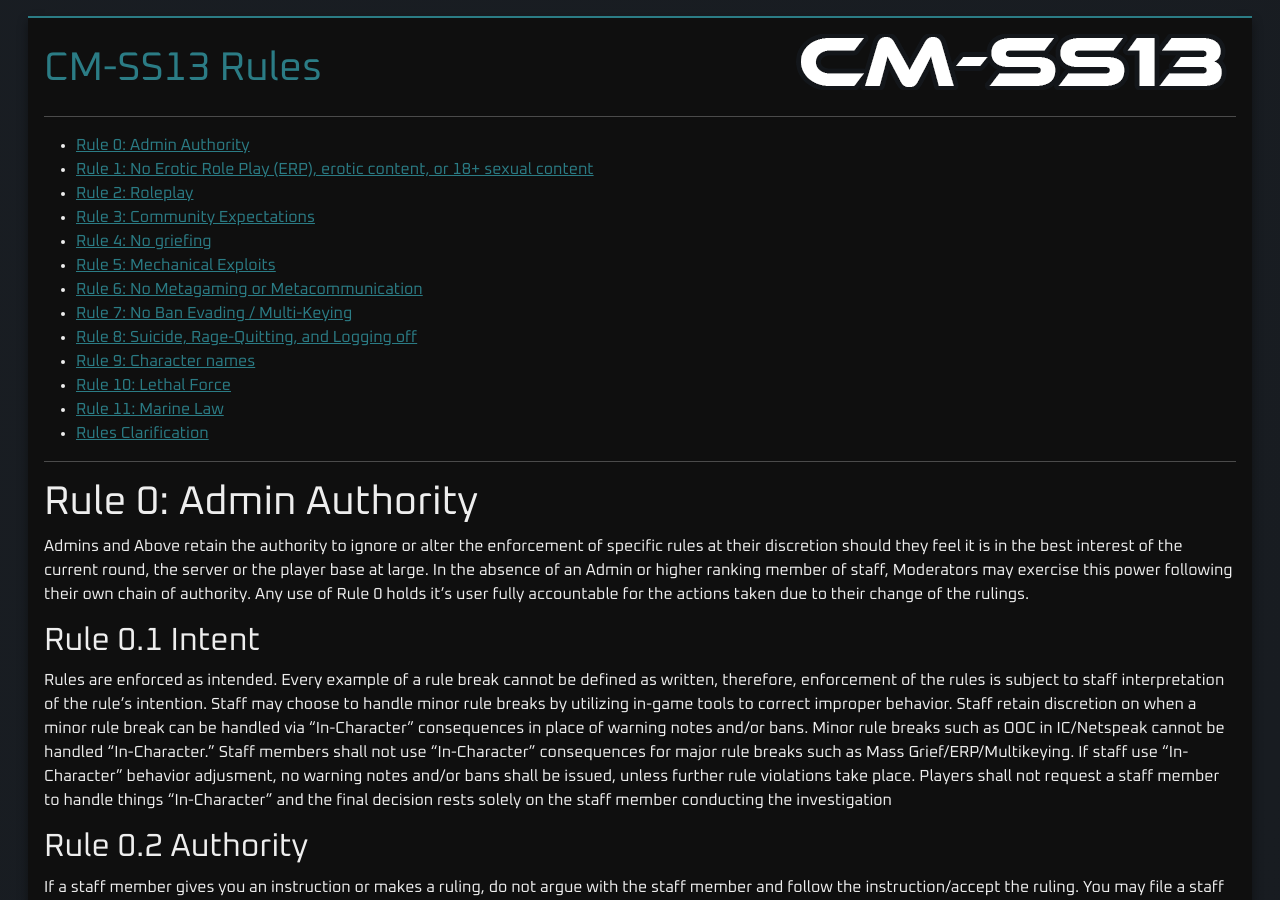
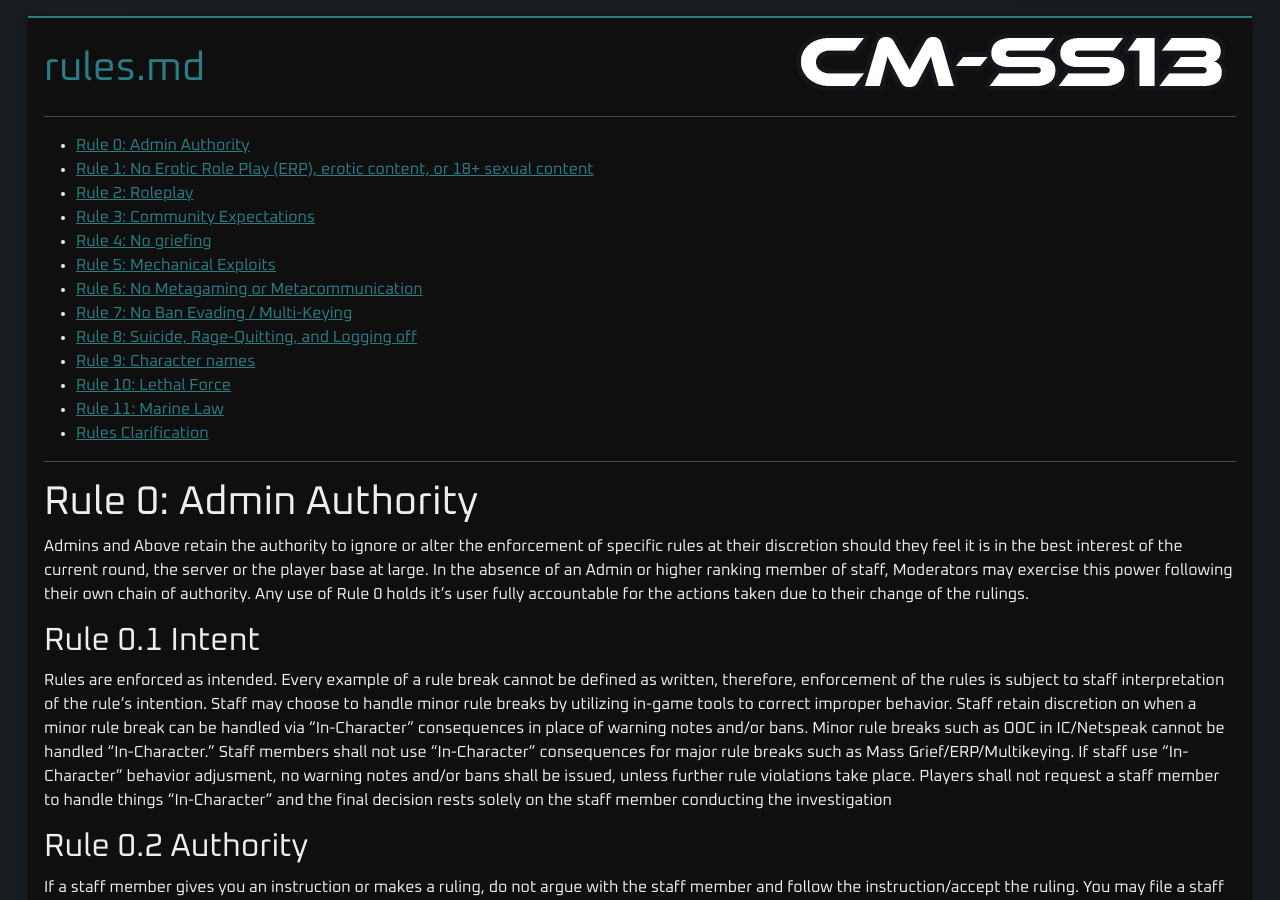
Before and after one commit to cmss13-devs/web, a Jekyll site: the page built from rules.md, in a window 1280 px wide and 900 px high. Built offline with Jekyll 4.4.1, drawn with Linux system fonts in a browser that asks for light colours.

Commit message:
policy is now generic

```diff
--- a/_layouts/rules.html
+++ b/_layouts/policy.html
@@ -12,7 +12,7 @@
     <script src="https://cdn.jsdelivr.net/npm/marked/marked.min.js"></script>
     <link href="https://cdn.jsdelivr.net/npm/bootstrap@5.3.0/dist/css/bootstrap.min.css" rel="stylesheet"
         integrity="sha384-9ndCyUaIbzAi2FUVXJi0CjmCapSmO7SnpJef0486qhLnuZ2cdeRhO02iuK6FUUVM" crossorigin="anonymous" />
-    <link href="../assets/rules-stylesheet.css" rel="stylesheet" />
+    <link href="{{ site.url }}/assets/rules-stylesheet.css" rel="stylesheet" />
     <meta name="viewport" content="width=device-width, initial-scale=1" />
     <title>CM-SS13 Rules</title>
 </head>
@@ -25,7 +25,7 @@
         <div class="pop">
             <div class="row">
                 <div class="col">
-                    <h1 class="main-title text-start">CM-SS13 Rules</h1>
+                    <h1 class="main-title text-start">{{ page.name }}</h1>
                 </div>
                 <div class="col">
                     <a href="https://www.cm-ss13.com"><img src="{{ site.url }}/assets/logo-trimmed.png" alt="Logo"
--- a/rules.md
+++ b/rules.md
@@ -1,9 +1,7 @@
 ---
-# Feel free to add content and custom Front Matter to this file.
-# To modify the layout, see https://jekyllrb.com/docs/themes/#overriding-theme-defaults
-
-layout: rules
+layout: policy
 permalink: /rules
+name: CM-SS13 Rules
 ---
 
 
```
